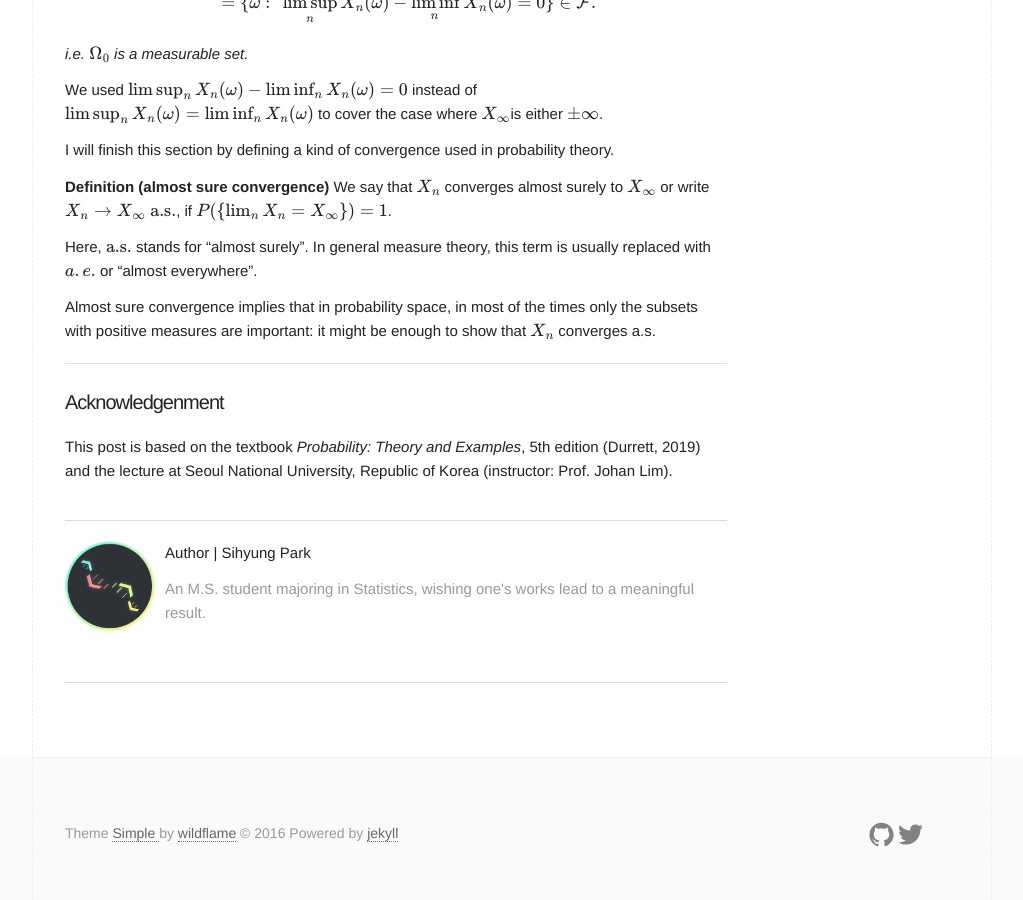
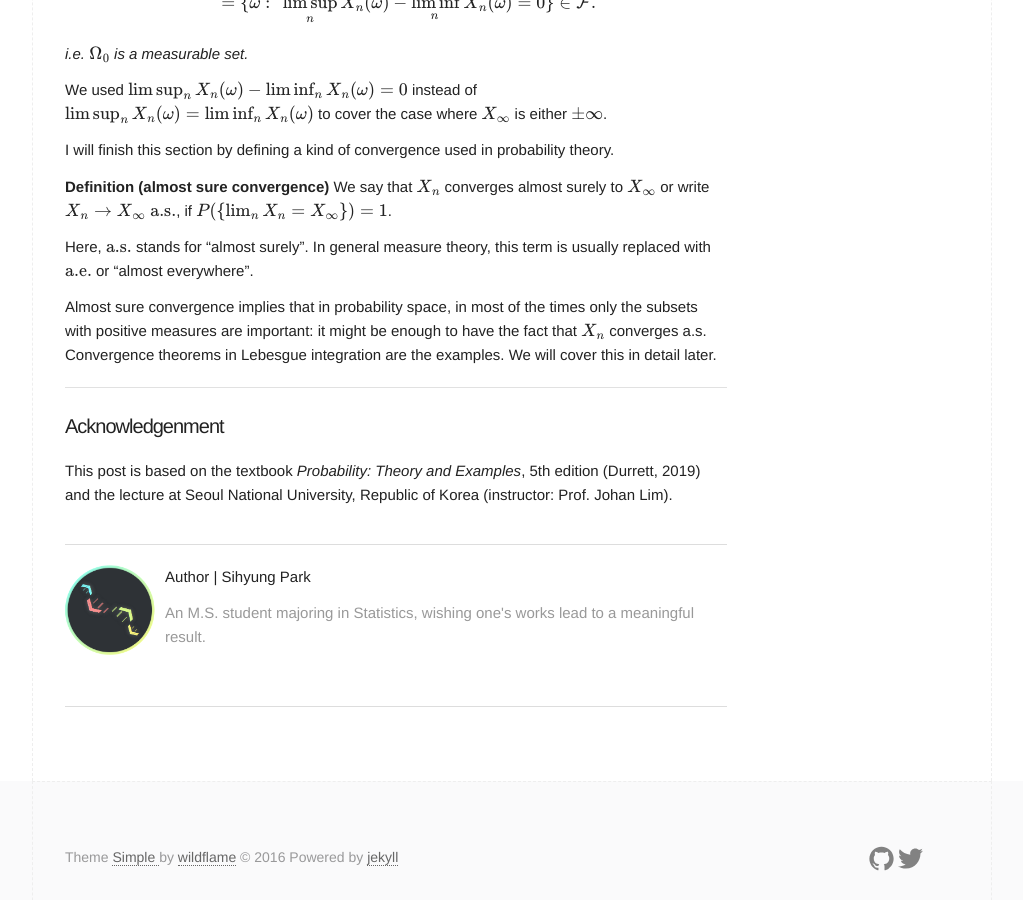
Before and after one commit to naturale0/naturale0.github.io, a Jekyll site: the page built from _posts/2020-12-18-[PTE] 1.3 Random variables.md, in a window 1280 px wide and 900 px high, scrolled down 1969 px. Shown: the whole window, without its empty margins (128-1151 px from the left). Built offline with Jekyll 4.4.1, drawn with Linux system fonts in a browser that asks for light colours; formulas are drawn with MathJax 3; comment, search, counter and statistics services are not loaded.

Commit message:
fix typo

```diff
--- a/_posts/2020-12-18-[PTE] 1.3 Random variables.md
+++ b/_posts/2020-12-18-[PTE] 1.3 Random variables.md
@@ -79,7 +79,7 @@ $$\begin{align}
 i.e. $\Omega_0$ is a measurable set.
 </div>
 
-We used $\limsup_n X_n(\omega) - \liminf_n X_n(\omega) = 0$ instead of $\limsup_n X_n(\omega) = \liminf_n X_n(\omega)$ to cover the case where $X_\infty$is either $\pm\infty$.
+We used $\limsup_n X_n(\omega) - \liminf_n X_n(\omega) = 0$ instead of $\limsup_n X_n(\omega) = \liminf_n X_n(\omega)$ to cover the case where $X_\infty$ is either $\pm\infty$.
 
 
 I will finish this section by defining a kind of convergence used in probability theory.
@@ -88,9 +88,9 @@ I will finish this section by defining a kind of convergence used in probability
 We say that $X_n$ converges almost surely to $X_\infty$ or write $X_n \to X_\infty \text{ a.s.}$, if $P(\{\lim_n X_n = X_\infty\}) = 1$.
 </div>
 
-Here, $\text{a.s.}$ stands for "almost surely". In general measure theory, this term is usually replaced with $a.e.$ or "almost everywhere".
+Here, $\text{a.s.}$ stands for "almost surely". In general measure theory, this term is usually replaced with $\text{a.e.}$ or "almost everywhere".
 
-Almost sure convergence implies that in probability space, in most of the times only the subsets with positive measures are important: it might be enough to show that $X_n$ converges a.s.
+Almost sure convergence implies that in probability space, in most of the times only the subsets with positive measures are important: it might be enough to have the fact that $X_n$ converges a.s. Convergence theorems in Lebesgue integration are the examples. We will cover this in detail later.
 
 
 ---
```
Also changed, not shown: 2 other files.
